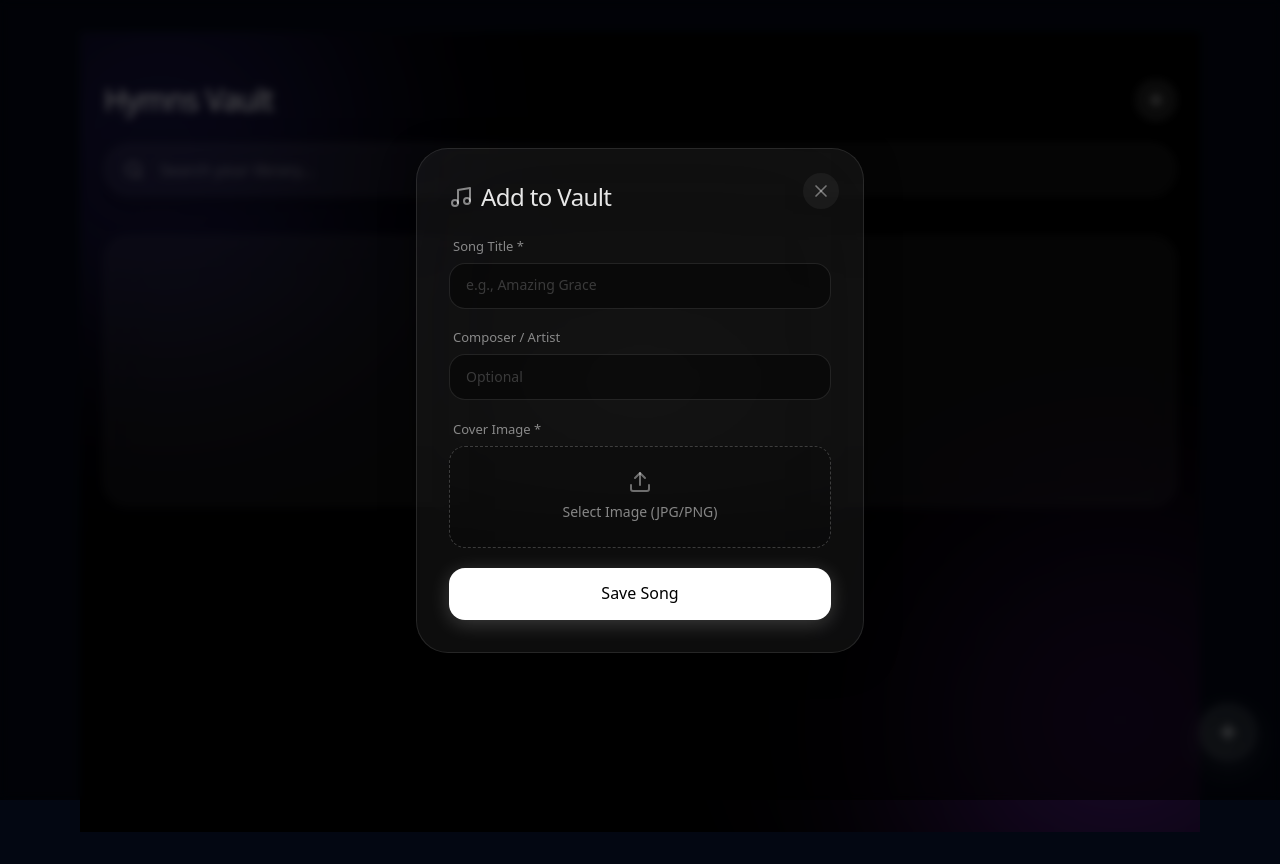
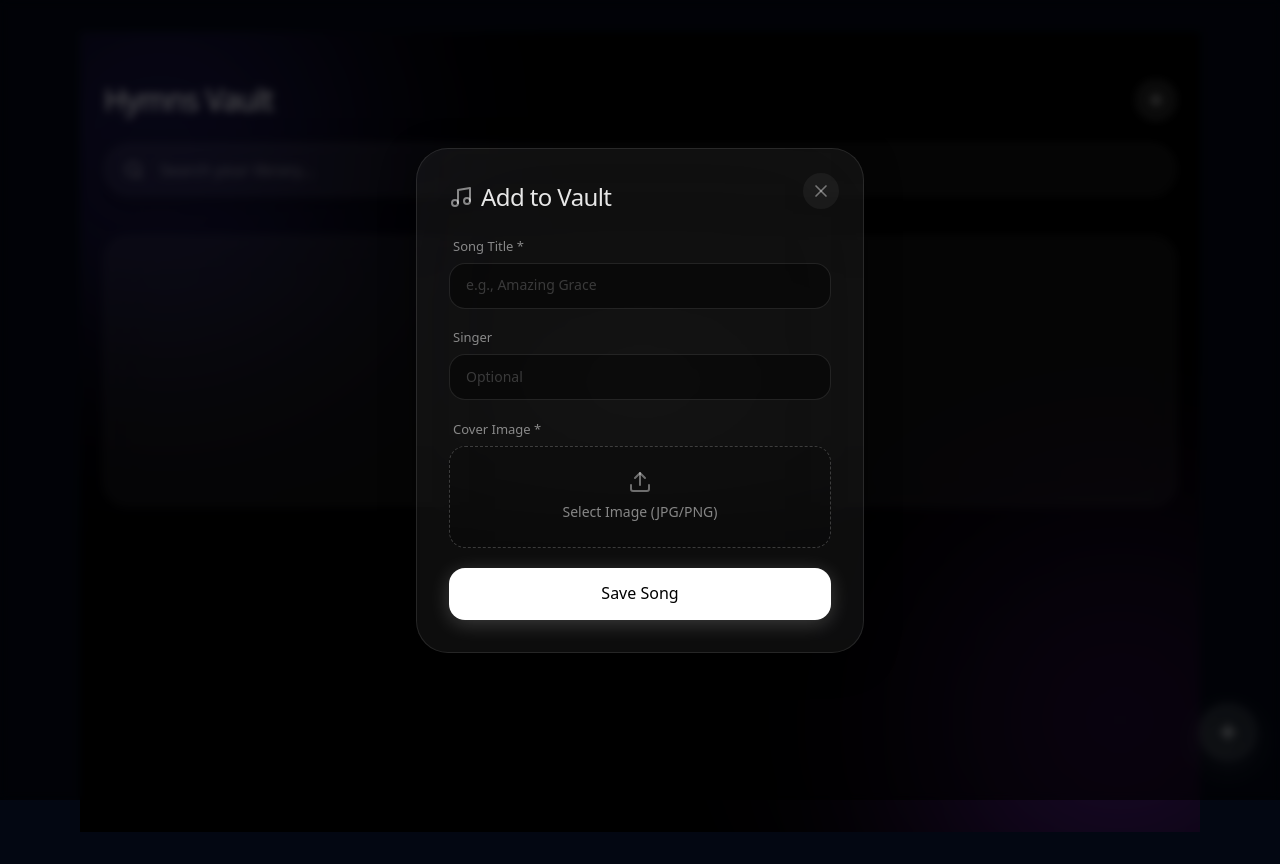
Before and after one commit to Prabhashperera/Band-Vault-Front-End-Practice-Recoding-Manager, a React (Vite) app: page / in a window 1280 px wide. Both pictures are taken after a click on the button 1156 px from the left and 100 px from the top of the page. Built offline with nearby package versions, Linux system fonts and the light colour scheme; no server answers.

Commit message:
UI Update v11

```diff
--- a/src/components/AddSongModal.jsx
+++ b/src/components/AddSongModal.jsx
@@ -107,7 +107,7 @@ export default function AddSongModal({ isOpen, onClose, onSongAdded }) {
               </div>
 
               <div>
-                <label className="block text-[13px] font-medium text-white/50 mb-1.5 pl-1">Composer / Artist</label>
+                <label className="block text-[13px] font-medium text-white/50 mb-1.5 pl-1">Singer</label>
                 <input
                   type="text"
                   value={composer}
```
